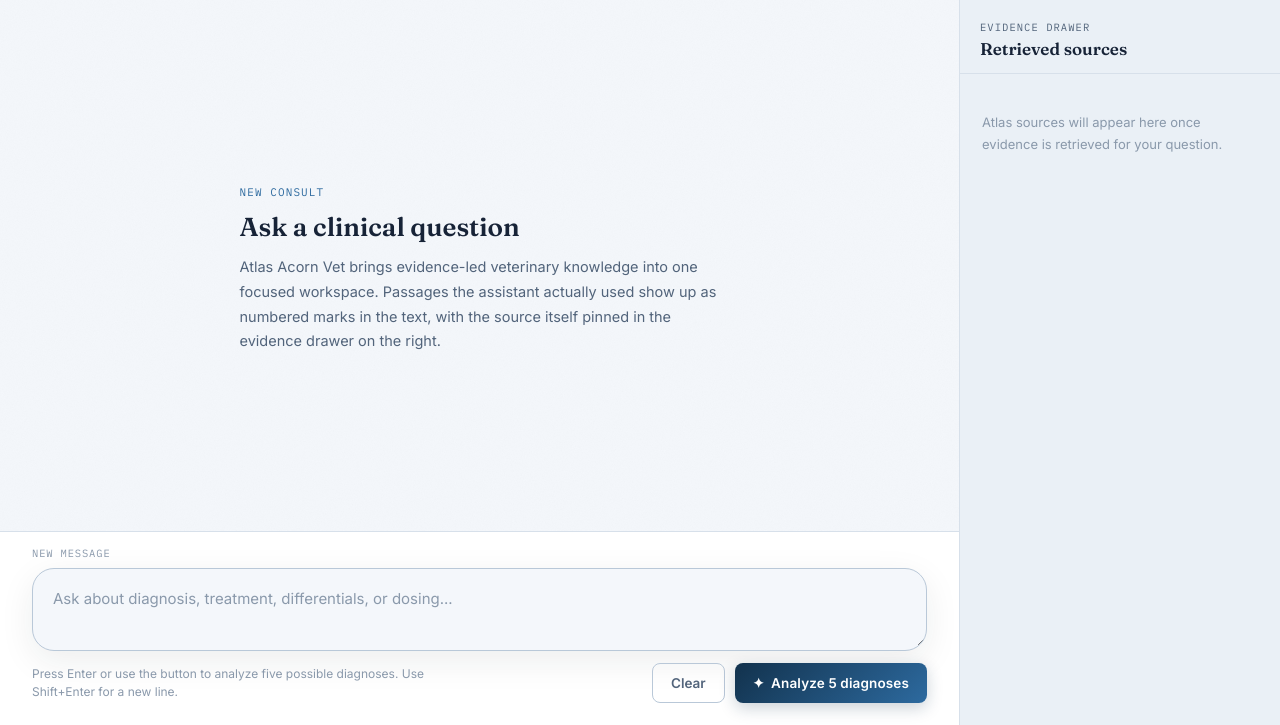
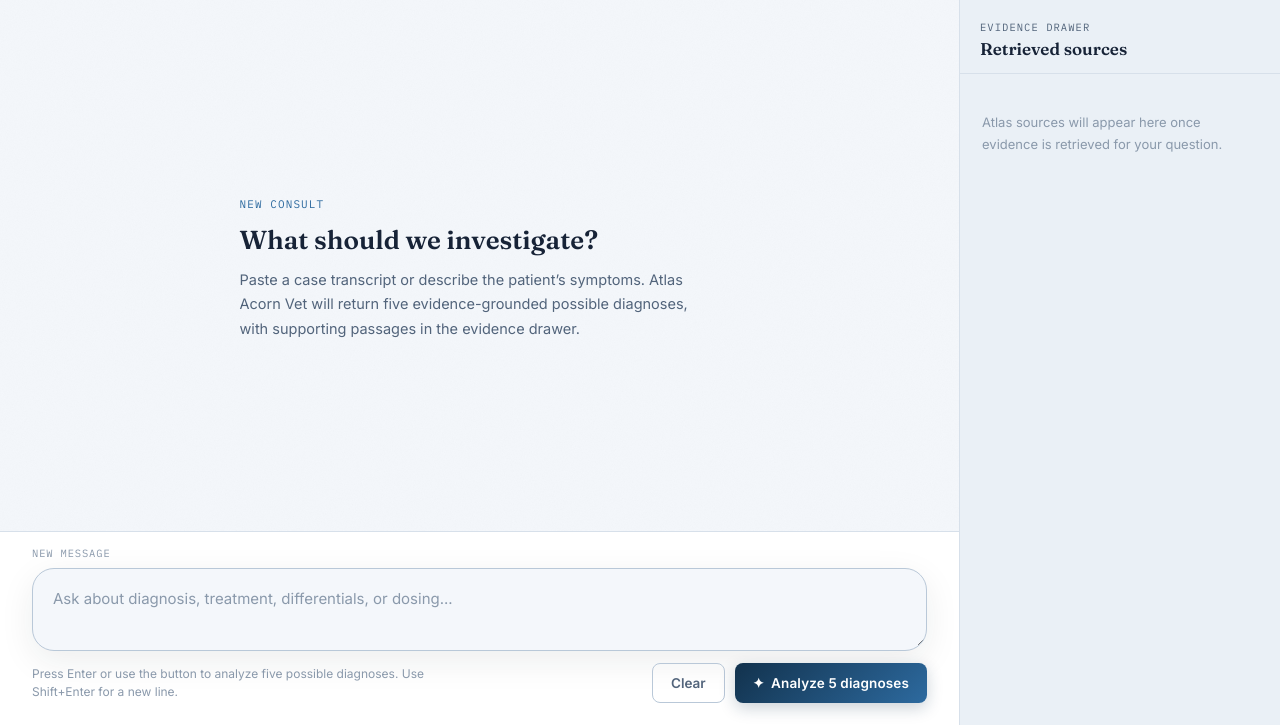
Before and after one commit to mfarhanaslamgtech/vetrefs-llama-copy1, a Python web app: template app/templates/index.html in a window 1280 px wide. Shown: the part 75-800 px from the top of the page. Run offline with Jinja, Linux system fonts and the light colour scheme; the template is opened without the code that fills it, so the values that code supplies are empty.

Commit message:
Make Atlas welcome guidance diagnosis focused

```diff
--- a/app/templates/index.html
+++ b/app/templates/index.html
@@ -300,8 +300,8 @@
         <div class="empty" id="emptyState">
           <div class="empty-card">
             <p class="eyebrow" id="welcomeEyebrow">New consult</p>
-            <h2 id="welcomeTitle">Ask a clinical question</h2>
-            <p id="welcomeCopy">Atlas Acorn Vet brings evidence-led veterinary knowledge into one focused workspace. Passages the assistant actually used show up as numbered marks in the text, with the source itself pinned in the evidence drawer on the right.</p>
+            <h2 id="welcomeTitle">What should we investigate?</h2>
+            <p id="welcomeCopy">Paste a case transcript or describe the patient’s symptoms. Atlas Acorn Vet will return five evidence-grounded possible diagnoses, with supporting passages in the evidence drawer.</p>
           </div>
         </div>
       </section>
@@ -391,8 +391,8 @@
     if (returning) {
       welcomeEyebrow.textContent = 'Welcome back';
       welcomeTitle.textContent = 'How can I help?';
-      welcomeCopy.textContent = 'Atlas Acorn Vet is ready. Enter a clinical question to retrieve relevant book evidence and receive a grounded response.';
-      footerHint.textContent = 'Enter a clinical question to retrieve relevant evidence.';
+      welcomeCopy.textContent = 'Paste a case transcript or describe symptoms to receive five evidence-grounded possible diagnoses from the veterinary reference library.';
+      footerHint.textContent = 'Enter a case transcript or symptoms to retrieve diagnosis evidence.';
     }
   }
 
```
